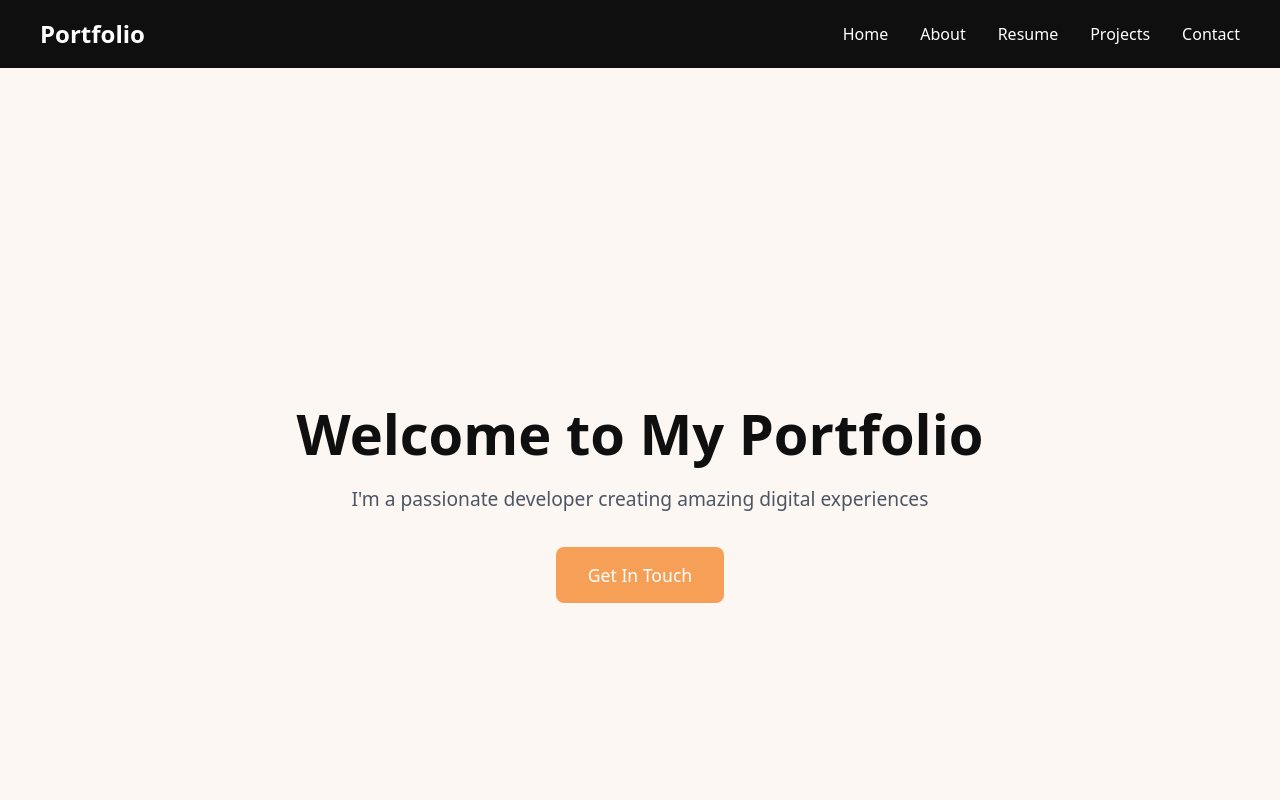
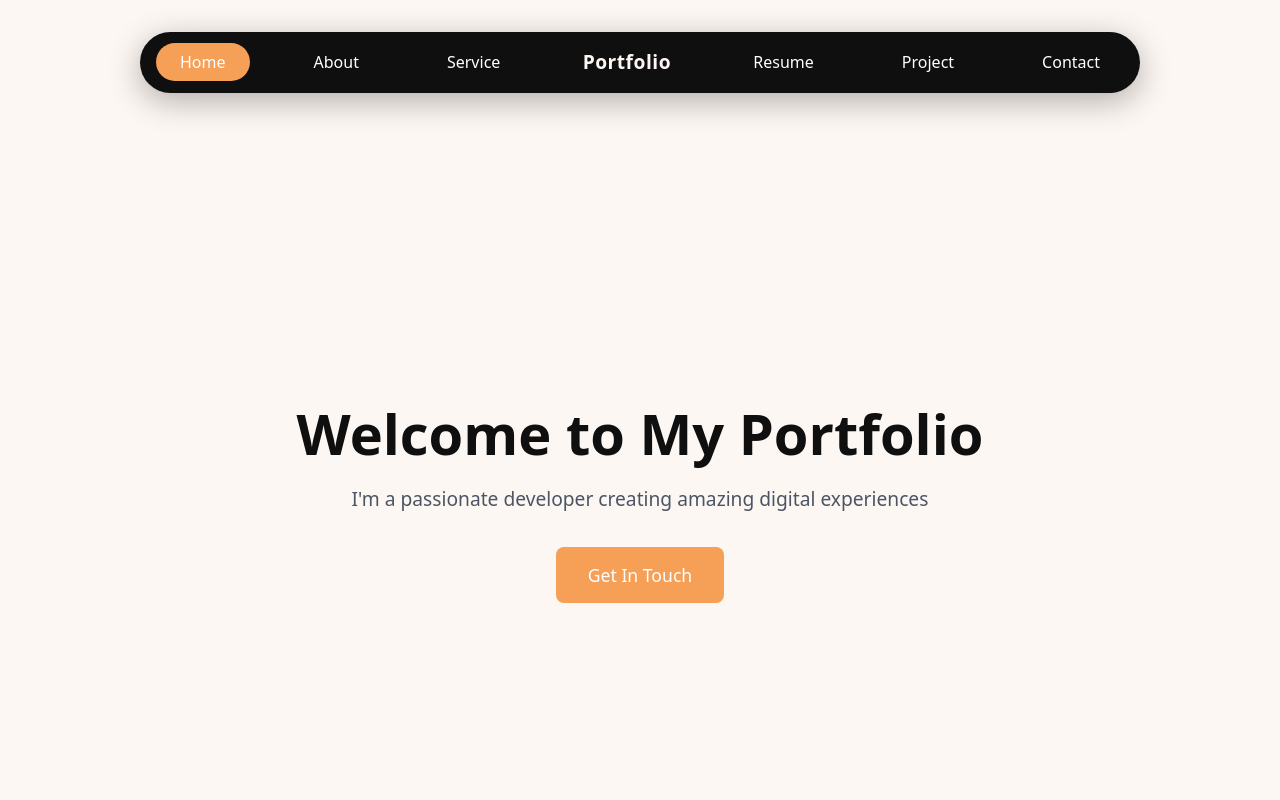
Before and after one commit to ASakkeer/vite-react-ts-portfolio, a React app: page / in a window 1280 px wide. Shown: the top 800 px of the page. Built offline with nearby package versions, Linux system fonts and the light colour scheme; the HTML template or start-up script is replaced by a standard one.

Commit message:
Add Service component and update Navbar and styles

```diff
--- a/src/App.tsx
+++ b/src/App.tsx
@@ -2,6 +2,7 @@ import React from 'react'
 import Navbar from './components/Navbar'
 import Hero from './components/Hero'
 import About from './components/About'
+import Service from './components/Service'
 import Resume from './components/Resume'
 import Projects from './components/Projects'
 import Contact from './components/Contact'
@@ -13,6 +14,7 @@ function App() {
       <Navbar />
       <Hero />
       <About />
+      <Service />
       <Resume />
       <Projects />
       <Contact />
--- a/src/components/Navbar.tsx
+++ b/src/components/Navbar.tsx
@@ -4,15 +4,20 @@ const Navbar: React.FC = () => {
   return (
     <nav className="navbar">
       <div className="nav-container">
+        <ul className="nav-menu">
+          <li><a href="#home" className="nav-link active">Home</a></li>
+          <li><a href="#about" className="nav-link">About</a></li>
+          <li><a href="#service" className="nav-link">Service</a></li>
+        </ul>
+
         <div className="nav-logo">
-          <h2>Portfolio</h2>
+          <span className="logo-name">Portfolio</span>
         </div>
+
         <ul className="nav-menu">
-          <li><a href="#home">Home</a></li>
-          <li><a href="#about">About</a></li>
-          <li><a href="#resume">Resume</a></li>
-          <li><a href="#projects">Projects</a></li>
-          <li><a href="#contact">Contact</a></li>
+          <li><a href="#resume" className="nav-link">Resume</a></li>
+          <li><a href="#projects" className="nav-link">Project</a></li>
+          <li><a href="#contact" className="nav-link">Contact</a></li>
         </ul>
       </div>
     </nav>
--- /dev/null
+++ b/src/components/Service.tsx
@@ -0,0 +1,14 @@
+import React from 'react';
+
+const Service: React.FC = () => {
+  return (
+    <section id="service" className="service">
+      <div className="service-content">
+        <h2>Services</h2>
+        <p>Here you'll find the services I offer and my areas of expertise.</p>
+      </div>
+    </section>
+  );
+};
+
+export default Service;
--- a/src/index.css
+++ b/src/index.css
@@ -71,23 +71,23 @@ button:focus-visible {
   background-color: var(--color-dark);
   padding: 1rem 0;
   position: fixed;
-  top: 0;
-  width: 100%;
+  top: 2rem;
+  left: 50%;
+  transform: translateX(-50%);
+  width: 90%;
+  max-width: 1000px;
   z-index: 1000;
+  border-radius: 50px;
+  box-shadow: 0 8px 32px rgba(0, 0, 0, 0.3);
 }
 
 .nav-container {
-  max-width: 1200px;
+  max-width: 1000px;
   margin: 0 auto;
-  padding: 0 2rem;
+  padding: 0 1rem;
   display: flex;
   justify-content: space-between;
   align-items: center;
-}
-
-.nav-logo h2 {
-  color: var(--color-white);
-  margin: 0;
 }
 
 .nav-menu {
@@ -95,17 +95,59 @@ button:focus-visible {
   list-style: none;
   margin: 0;
   padding: 0;
-  gap: 2rem;
+  gap: 2.5rem;
+  align-items: center;
 }
 
-.nav-menu a {
+.nav-link {
   color: var(--color-white);
   text-decoration: none;
-  transition: color 0.3s ease;
+  font-weight: 400;
+  font-size: 1rem;
+  padding: 0.5rem 1.5rem;
+  border-radius: 50px;
+  transition: all 0.3s ease;
+  position: relative;
 }
 
-.nav-menu a:hover {
-  color: var(--color-primary);
+.nav-link:hover {
+  color: var(--color-white);
+}
+
+.nav-link.active {
+  background-color: var(--color-primary);
+  color: var(--color-white);
+  font-weight: 500;
+}
+
+.nav-logo {
+  display: flex;
+  align-items: center;
+  gap: 0.75rem;
+  margin: 0 2rem;
+}
+
+.logo-circle {
+  width: 40px;
+  height: 40px;
+  background-color: var(--color-primary);
+  border-radius: 50%;
+  display: flex;
+  align-items: center;
+  justify-content: center;
+}
+
+.logo-text {
+  color: var(--color-white);
+  font-weight: 700;
+  font-size: 1.2rem;
+}
+
+.logo-name {
+  color: var(--color-primary-light);
+  font-weight: 700;
+  font-size: 1.2rem;
+  letter-spacing: 0.5px;
 }
 
 /* Section Styles */
@@ -129,8 +171,13 @@ section {
   color: var(--color-dark);
 }
 
+.service {
+  background-color: var(--color-primary-light);
+  color: var(--color-dark);
+}
+
 .resume {
-  background-color: var(--color-primary-light);
+  background-color: var(--color-white);
   color: var(--color-dark);
 }
 
@@ -147,6 +194,7 @@ section {
 /* Content Styles */
 .hero-content,
 .about-content,
+.service-content,
 .resume-content,
 .projects-content,
 .contact-content {
```
